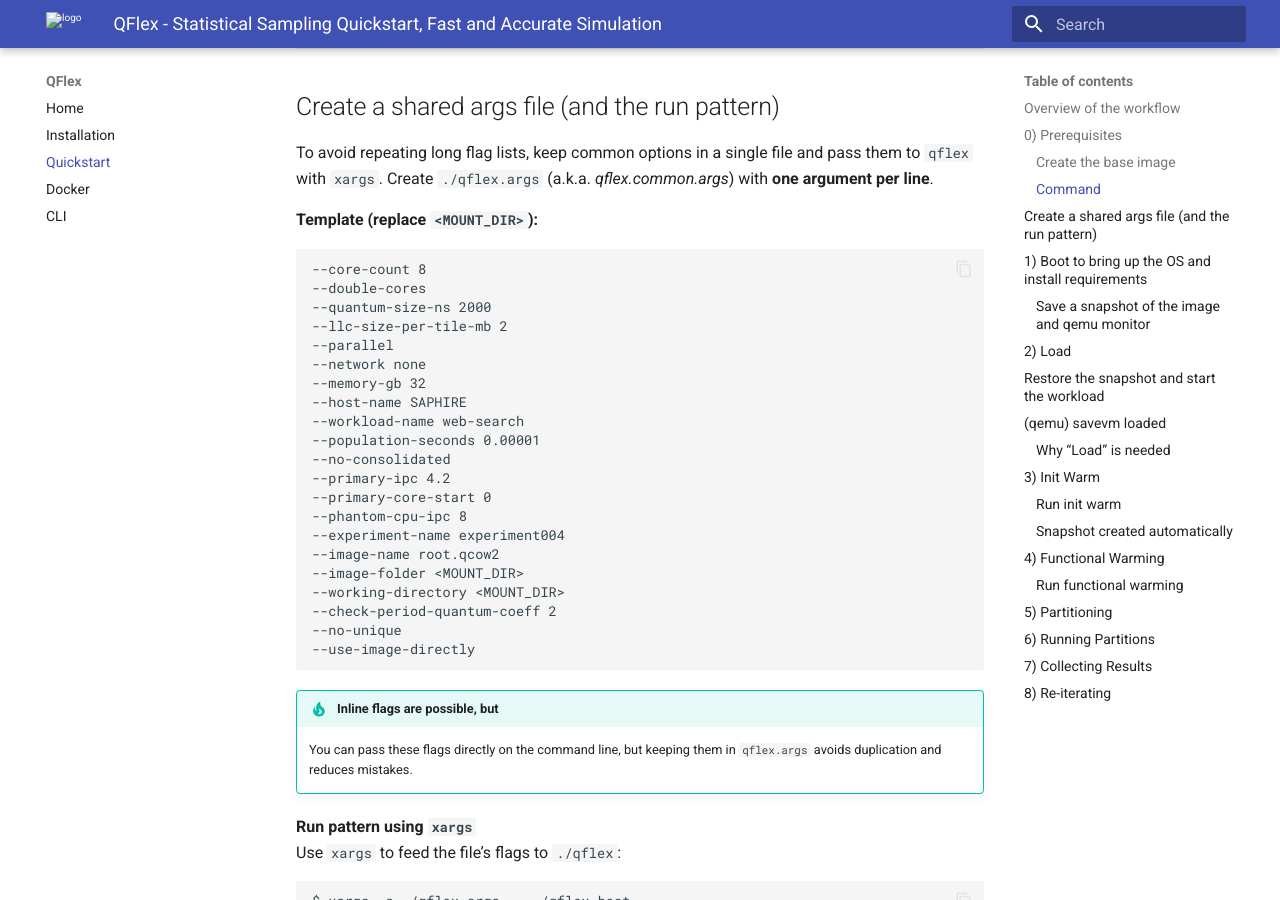
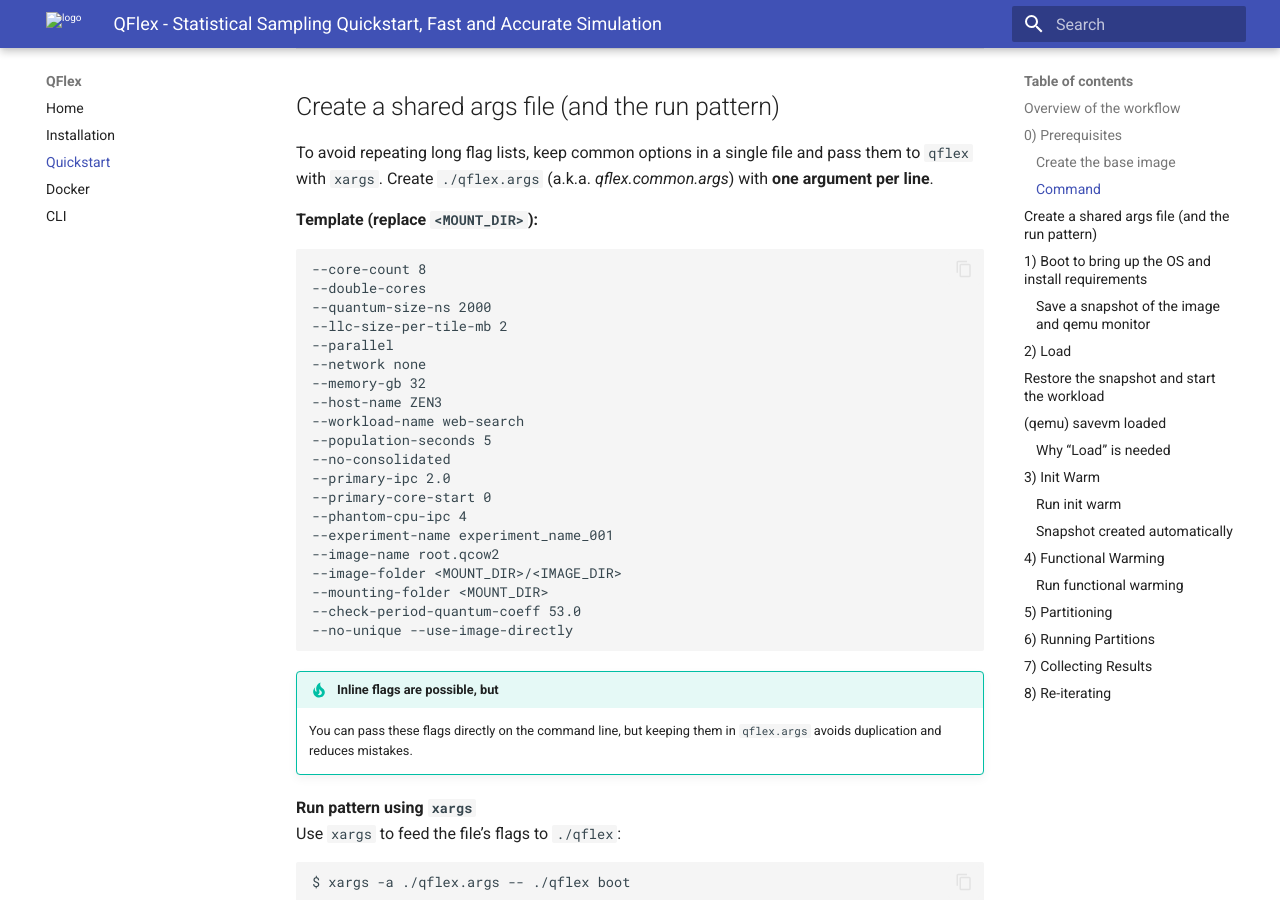
Before and after one commit to parsa-epfl/qflex, an MkDocs documentation site: the page built from mk_docs/quickstart.md, in a window 1280 px wide and 900 px high, scrolled down 2606 px. Built offline with MkDocs 1.6.1 and Material for MkDocs 9.7.7, drawn with Linux system fonts in a browser that asks for light colours.

Commit message:
updated parameters in the docs

````diff
--- a/mk_docs/quickstart.md
+++ b/mk_docs/quickstart.md
@@ -79,20 +79,19 @@
 --parallel
 --network none
 --memory-gb 32
---host-name SAPHIRE
+--host-name ZEN3
 --workload-name web-search
---population-seconds 0.00001
+--population-seconds 5
 --no-consolidated
---primary-ipc 4.2
+--primary-ipc 2.0
 --primary-core-start 0
---phantom-cpu-ipc 8
---experiment-name experiment004
+--phantom-cpu-ipc 4
+--experiment-name experiment_name_001
 --image-name root.qcow2
---image-folder <MOUNT_DIR>
---working-directory <MOUNT_DIR>
---check-period-quantum-coeff 2
---no-unique
---use-image-directly
+--image-folder <MOUNT_DIR>/<IMAGE_DIR>
+--mounting-folder <MOUNT_DIR>
+--check-period-quantum-coeff 53.0
+--no-unique --use-image-directly
 ```
 
 !!! tip "Inline flags are possible, but"
````
